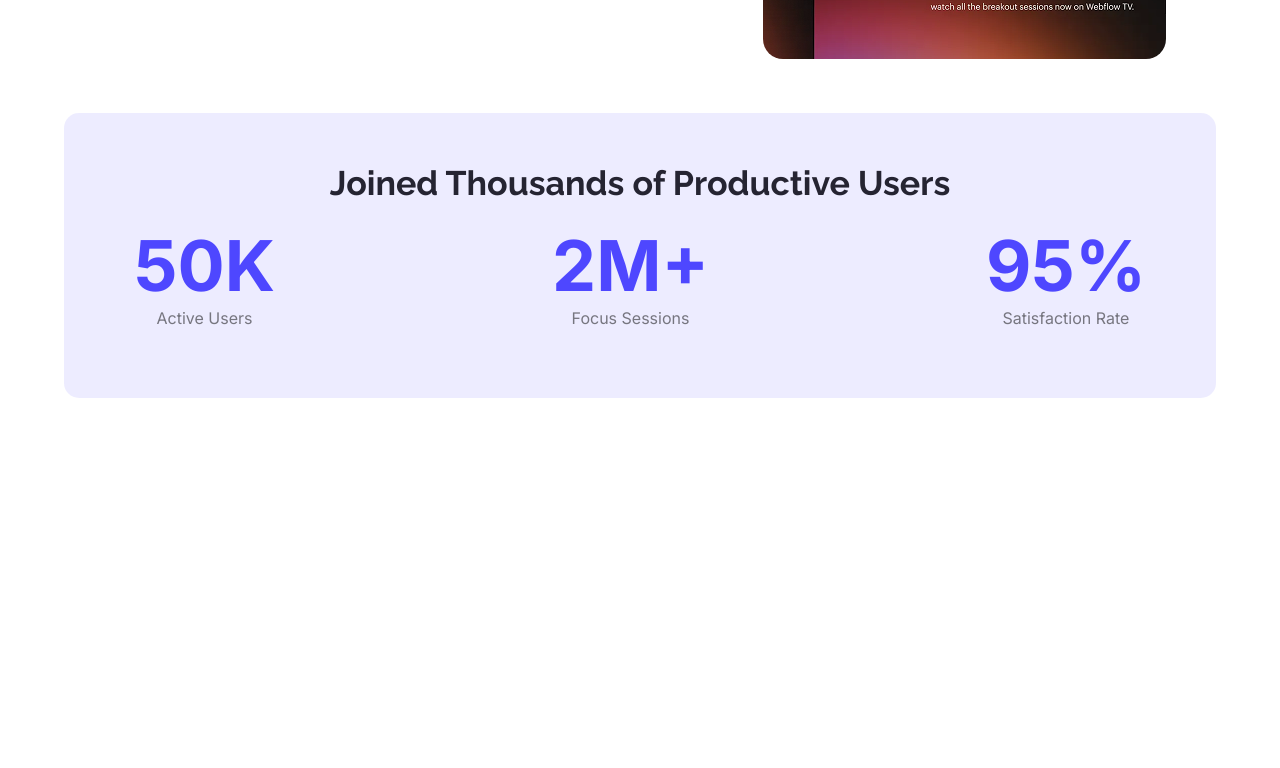
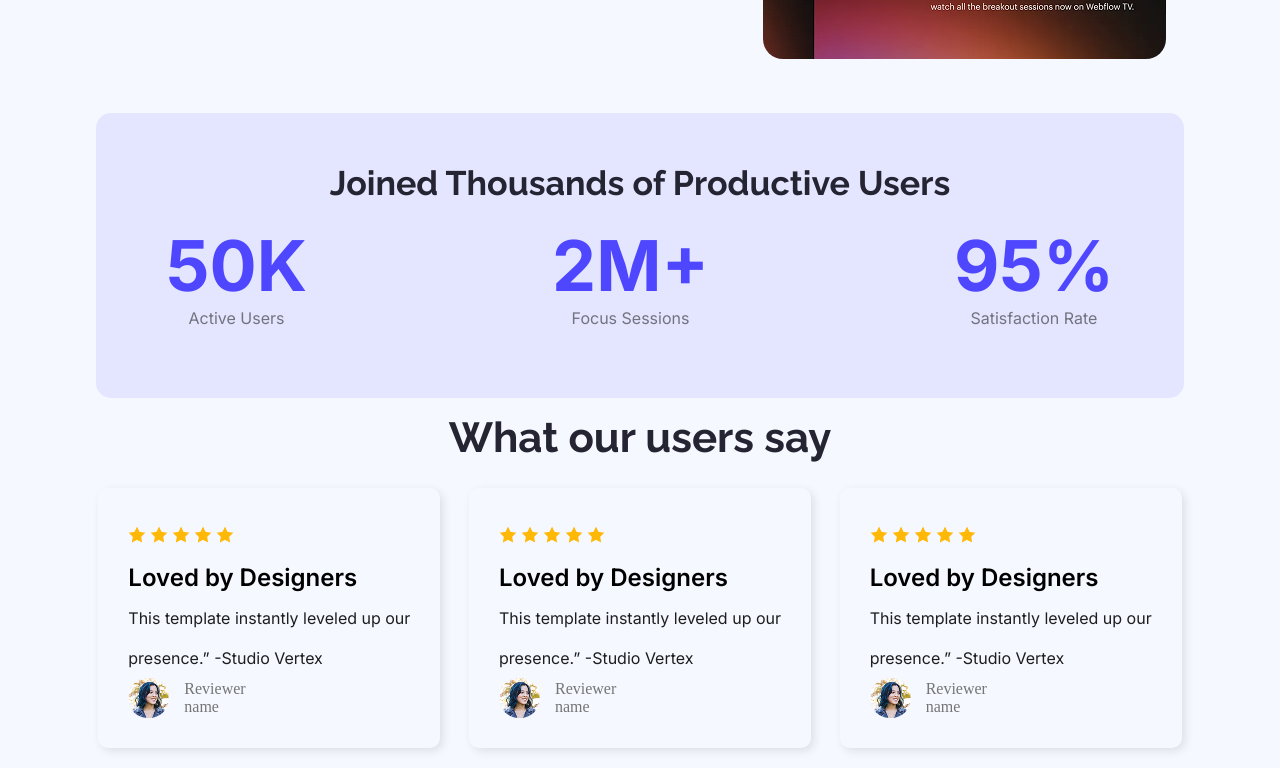
Before and after one commit to Moksina-Akter/Ph-Assignment-01, a plain HTML site: page nav.html in a window 1280 px wide. Shown: the part 666-1434 px from the top of the page. Before the commit the page ends 1064 px from the top, so only its background shows below. Drawn offline with Linux system fonts and the light colour scheme.

Commit message:
rating  part added

```diff
--- a/nav.html
+++ b/nav.html
@@ -66,6 +66,63 @@
            </div>
         </section>
 
+        <!-- rating-part----- -->
+        <section class="rating container">
+          <h1 class="raleway secondary-color">What our users say</h1>
+          <div class="designers">
+             <div class="rate">
+                <div class="icon">
+                    <img src="./Assets/icon-star.png" alt="">
+                    <img src="./Assets/icon-star.png" alt="">
+                    <img src="./Assets/icon-star.png" alt="">
+                    <img src="./Assets/icon-star.png" alt="">
+                    <img src="./Assets/icon-star.png" alt="">
+                </div>
+                <div class=" loved inter">
+                    <h3>Loved by Designers</h3>
+                    <p>This template instantly leveled up our <br> presence.”  -Studio Vertex</p>
+                </div>
+                <div class="avatar">
+                    <img src="./Assets/avatar.png" alt="">
+                    <p>Reviewer <br> name</p>
+                </div>
+            </div>
+            <div class="rate">
+                <div class="icon">
+                    <img src="./Assets/icon-star.png" alt="">
+                    <img src="./Assets/icon-star.png" alt="">
+                    <img src="./Assets/icon-star.png" alt="">
+                    <img src="./Assets/icon-star.png" alt="">
+                    <img src="./Assets/icon-star.png" alt="">
+                </div>
+                <div class=" loved inter">
+                    <h3>Loved by Designers</h3>
+                    <p>This template instantly leveled up our <br> presence.”  -Studio Vertex</p>
+                </div>
+                <div class="avatar">
+                    <img src="./Assets/avatar.png" alt="">
+                    <p>Reviewer <br> name</p>
+                </div>
+            </div>
+            <div class="rate">
+                <div class="icon">
+                    <img src="./Assets/icon-star.png" alt="">
+                    <img src="./Assets/icon-star.png" alt="">
+                    <img src="./Assets/icon-star.png" alt="">
+                    <img src="./Assets/icon-star.png" alt="">
+                    <img src="./Assets/icon-star.png" alt="">
+                </div>
+                <div class=" loved inter">
+                    <h3>Loved by Designers</h3>
+                    <p>This template instantly leveled up our <br> presence.”  -Studio Vertex</p>
+                </div>
+                <div class="avatar">
+                    <img src="./Assets/avatar.png" alt="">
+                    <p>Reviewer <br> name</p>
+                </div>
+            </div>
+          </div>
+        </section>
 
     </main>
     <footer></footer>
--- a/style/style.css
+++ b/style/style.css
@@ -5,6 +5,7 @@
 }
 body{
     width: 100%;
+    background-color: #F5F8FF;
 }
 /* -----common style---- */
 .container{
@@ -80,7 +81,7 @@ header{
     padding: 50px;
 }
 .text-part{
-     line-height: 50px;
+     line-height: 60px;
 }
 .text-part h1{
  font-weight: 700;
@@ -89,6 +90,7 @@ header{
 .text-part p{
     font-weight: 400;
     font-size: 24px;
+    line-height: normal;
 }
 .img img{
     border-radius: 20px;
@@ -99,6 +101,7 @@ header{
    background-color: #4E47FF1A;
    border-radius: 15px;
    padding: 50px;
+   width: 85%;
 }
 .productive-users h1{
     text-align: center;
@@ -120,3 +123,47 @@ header{
     color: #00000080;
     text-align: center;
 }
+
+
+/* ----rating-part--- */
+.rating{
+  margin-top: 10px;
+  line-height: 40px;
+}
+.rating h1{
+    font-size: 42px;
+    font-weight: 700;
+    text-align: center;
+    padding: 10px;
+}
+.designers{
+    display: flex;
+    justify-content: space-around;
+    align-items: center;padding: 20px;
+}
+.rate{
+    border-radius: 10px;
+    padding: 30px;
+    box-shadow: 3px 3px 10px rgba(0, 0, 0, 0.1);
+}
+.loved h3{
+  font-weight: 600;
+  font-size: 24px;
+}
+.loved p{
+    font-size: 16px;
+    font-weight: 400;
+    color: #1E1E1E;
+}
+.avatar{
+    display: flex;
+    align-items: center;
+    gap: 15px;
+}
+.avatar img{
+    border-radius: 20px;
+}
+.avatar p{
+   color: #757575;
+   line-height: normal;
+}
```
